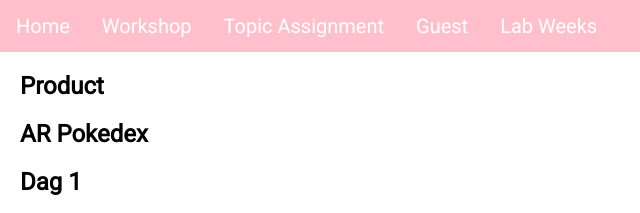
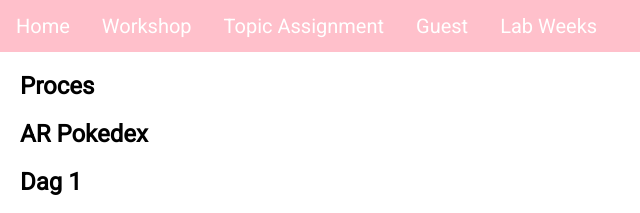
Before and after one commit to grumpyting/hci_portfolio, a plain HTML site: page labweeks/process.html in a window 1280 px wide. Shown: the top 213 px of the page, 0-640 px from the left. Drawn offline with Linux system fonts and the light colour scheme.

Commit message:
Update process.html

```diff
--- a/labweeks/process.html
+++ b/labweeks/process.html
@@ -42,7 +42,7 @@
 		</nav>
 
 		<article>
-			<h1>Product</h1>
+			<h1>Proces</h1>
 			<h1>AR Pokedex</h1>
 			<h1>Dag 1</h1>
 			<p>
```
